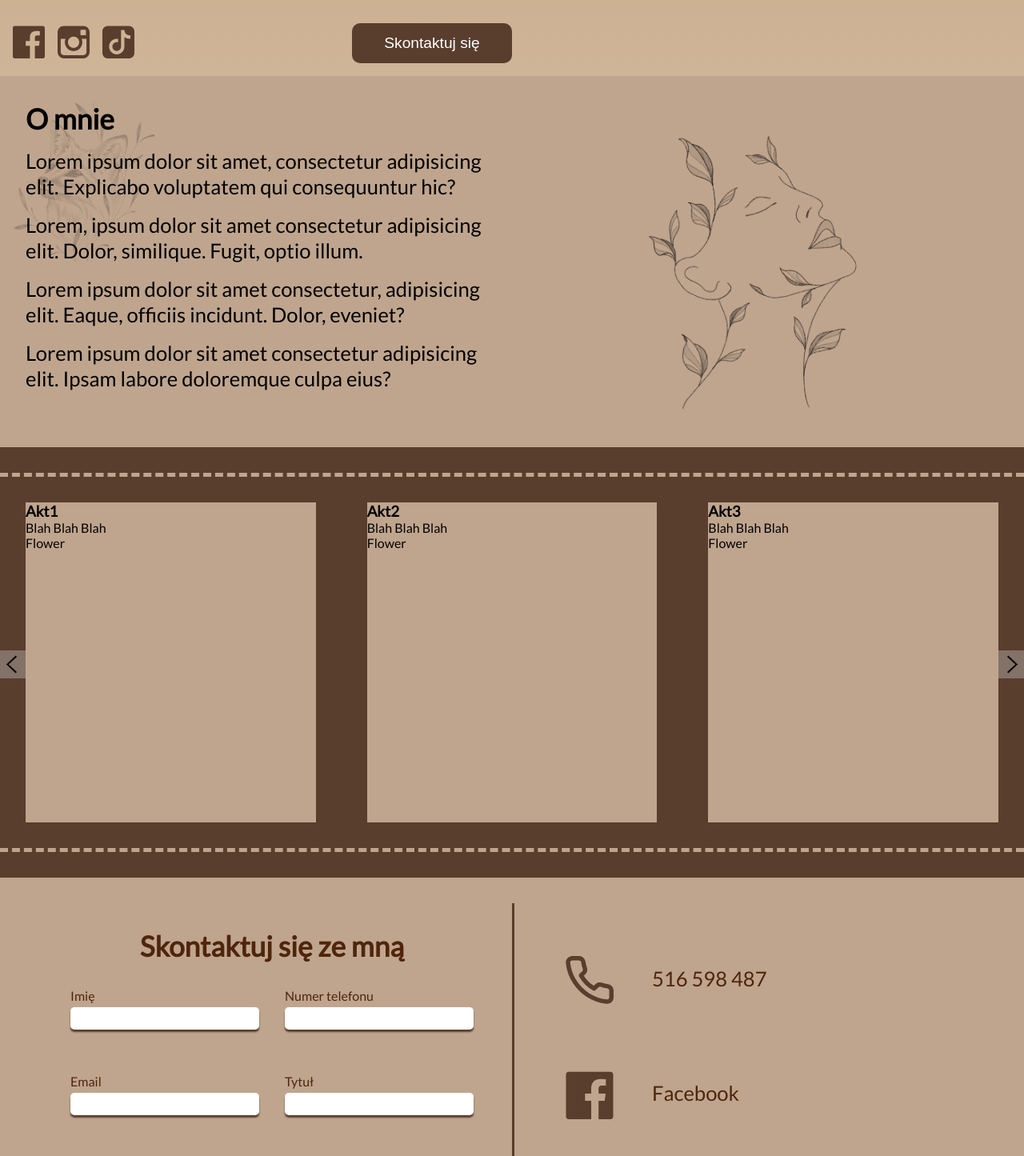
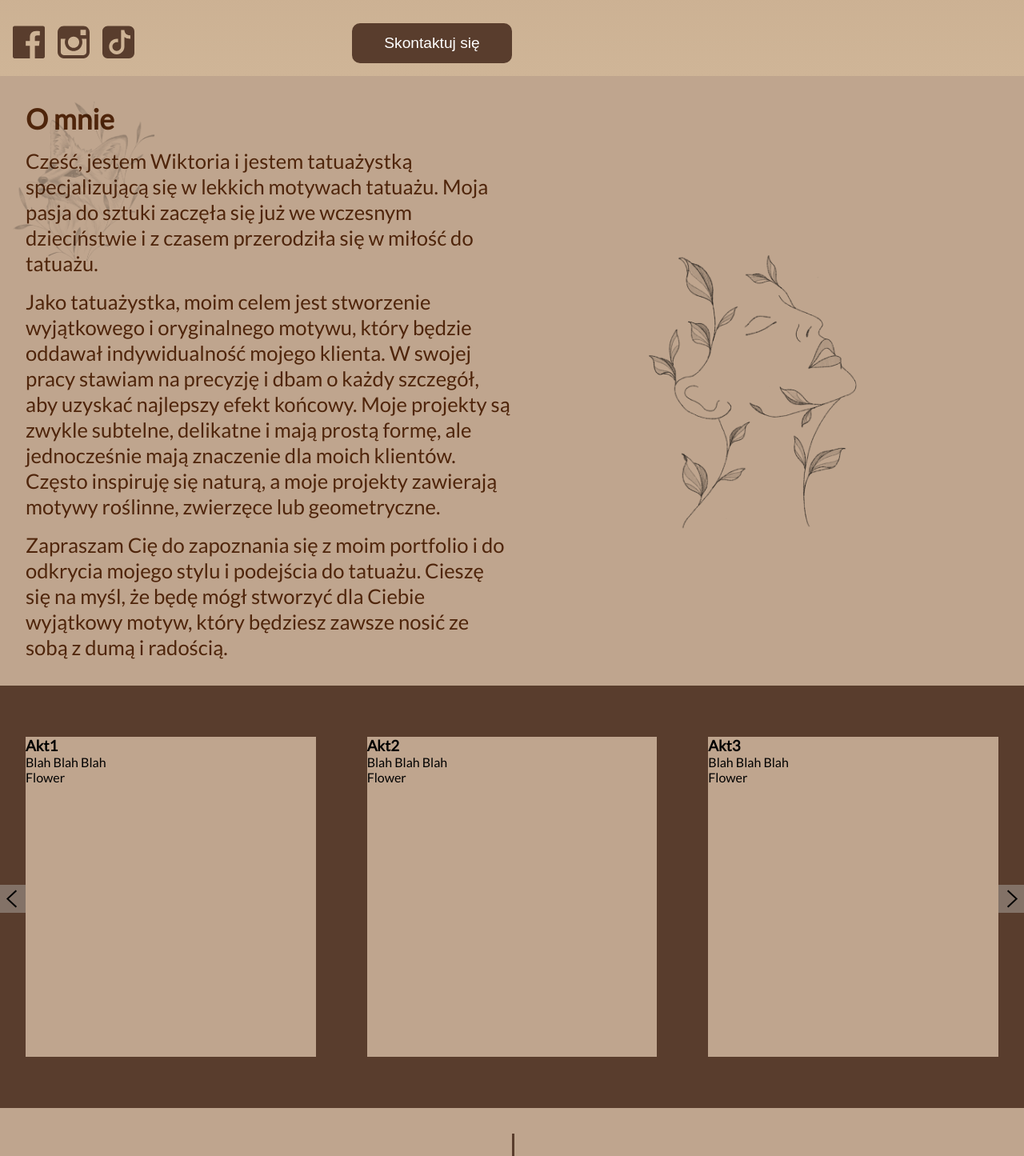
Before and after one commit to INFORM4TYK/tattoo-portfolio, a Next.js app: page / in a window 1280 px wide. Shown: the part 705-2150 px from the top of the page at 80% size. Built offline with nearby package versions, Linux system fonts and the light colour scheme; a web font is replaced by a local one.

Commit message:
SmallFix

```diff
--- a/components/about/About.js
+++ b/components/about/About.js
@@ -6,10 +6,26 @@ const About = () => {
     <section className={styles.mainSec}>
       <article className={styles.mainContent}>
         <h2>O mnie</h2>
-        <p>Lorem ipsum dolor sit amet, consectetur adipisicing elit. Explicabo voluptatem qui consequuntur hic?</p>
-        <p>Lorem, ipsum dolor sit amet consectetur adipisicing elit. Dolor, similique. Fugit, optio illum.</p>
-        <p>Lorem ipsum dolor sit amet consectetur, adipisicing elit. Eaque, officiis incidunt. Dolor, eveniet?</p>
-        <p>Lorem ipsum dolor sit amet consectetur adipisicing elit. Ipsam labore doloremque culpa eius?</p>
+        <p>
+          Cześć, jestem Wiktoria i jestem tatuażystką specjalizującą się w
+          lekkich motywach tatuażu. Moja pasja do sztuki zaczęła się już we
+          wczesnym dzieciństwie i z czasem przerodziła się w miłość do tatuażu.
+        </p>
+        <p>
+          Jako tatuażystka, moim celem jest stworzenie wyjątkowego i
+          oryginalnego motywu, który będzie oddawał indywidualność mojego
+          klienta. W swojej pracy stawiam na precyzję i dbam o każdy szczegół,
+          aby uzyskać najlepszy efekt końcowy. Moje projekty są zwykle subtelne,
+          delikatne i mają prostą formę, ale jednocześnie mają znaczenie dla
+          moich klientów. Często inspiruję się naturą, a moje projekty zawierają
+          motywy roślinne, zwierzęce lub geometryczne.
+        </p>
+        <p>
+          Zapraszam Cię do zapoznania się z moim portfolio i do odkrycia mojego
+          stylu i podejścia do tatuażu. Cieszę się na myśl, że będę mógł
+          stworzyć dla Ciebie wyjątkowy motyw, który będziesz zawsze nosić ze
+          sobą z dumą i radością.
+        </p>
       </article>
       <article className={styles.secImage}>
         <Image src={ImgWomen} alt="tattoimg" />
--- a/components/about/About.module.scss
+++ b/components/about/About.module.scss
@@ -5,6 +5,7 @@
   flex-wrap: nowrap;
   padding: 2rem;
   background-color: var(--sec-color);
+  color: var(--text-dark);
   max-height: fit-content;
 }
 .mainContent {
@@ -61,9 +62,13 @@
     p {
       font-size: var(--fs-small);
     }
+    h2::after {
+      background: url(../../images/fox.png) 6% 10% / 100px auto no-repeat;
+    }
   }
   .mainSec {
     padding: 1rem;
     flex-direction: column;
   }
+
 }
--- a/components/article-list/Article.js
+++ b/components/article-list/Article.js
@@ -1,28 +1,37 @@
-import React from 'react'
+import React, { useEffect, useState } from "react";
 import styles from "./Article.module.scss";
-export const Article = ({news,currentVisibleArticle}) => {
+export const Article = ({ news, currentVisibleArticle, width }) => {
+  const [visibleColumns, setVisibleColumns] = useState(1);
+  useEffect(() => {
+    if (width > 1320) {
+      setVisibleColumns(4);
+    } else if (width > 940 && width <= 1320) {
+      setVisibleColumns(3);
+    } else if (width > 680 && width <= 940) {
+      setVisibleColumns(2);
+    } else {
+      setVisibleColumns(1);
+    }
+  }, [width]);
   return (
-    <div className={styles.listBoxes} style={{
+    // <div className={styles.border}>
+    <div
+      className={styles.listBoxes}
+      style={{
+        transform: `translateX(calc(${currentVisibleArticle} / ${visibleColumns} * -100%))`,
+      }}
+    >
+      {news.map(({ title, body, topic }) => {
+        return (
+          <div key={title} className={styles.box}>
+            <h3>{title}</h3>
+            <p>{body}</p>
+            <p>{topic}</p>
+          </div>
+        );
+      })}
+    </div>
 
-      '@media screen (min-width: 940px)': {
-        transform: `translateX(calc(${currentVisibleArticle} / 3 * -100%))`
-      },
-      '@media screen (min-width: 680px)': {
-        transform: `translateX(calc(${currentVisibleArticle} / 2 * -100%))`
-      },
-      '@media screen (min-width: 1320px)': {
-        transform: `translateX(calc(${currentVisibleArticle} / 4 * -100%))`
-      },
-      transform: `translateX(calc(${currentVisibleArticle} / 1 * -100%))`
-    }}>
-
-          {news.map(({title,body,topic}) =>{
-            return <div key={title} className={styles.box} >
-              <h3>{title}</h3>
-              <p>{body}</p>
-              <p>{topic}</p>
-            </div>
-          })}
-      </div>
-  )
-}
+    // </div>
+  );
+};
--- a/components/article-list/Article.module.scss
+++ b/components/article-list/Article.module.scss
@@ -9,14 +9,17 @@
 }
 .listBoxes {
   position: relative;
-  border-bottom: 5px dashed var(--sec-color);
-  border-top: 5px dashed var(--sec-color);
+
   display: inline-flex;
   justify-content: flex-start;
   box-sizing: border-box;
   max-width: 100%;
   width: 100%;
   transition: transform 1s;
+}
+.border{
+  border-bottom: 5px dashed var(--sec-color);
+  border-top: 5px dashed var(--sec-color);
 }
 .box {
   margin: 2rem 0;
--- a/components/article-list/ArticleList.js
+++ b/components/article-list/ArticleList.js
@@ -58,11 +58,6 @@ const ArticleList = () => {
       body: "Blah Blah Blah",
       topic: "Flower",
     },
-    {
-      title: "Akt10",
-      body: "Blah Blah Blah",
-      topic: "Flower",
-    },
   ];
   const { width } = useWindowDimensions();
   const [currentVisibleArticle, setCurrentVisibleArticle] = useState(0);
@@ -71,24 +66,30 @@ const ArticleList = () => {
   }, [width]);
   const nextNews = (e) => {
     e.preventDefault();
-    if(currentVisibleArticle === news.length - (
-      (width > 1320) ? 9 :
-      (width <= 1320 && width > 940) ? 8 :
-      (width <= 940 && width > 680) ? 6 :
-      (width <= 680) ? 1 :
-      0
-    )){
+    if (
+      currentVisibleArticle ===
+      news.length -
+        (width > 1320
+          ? 4
+          : width <= 1320 && width > 940
+          ? 3
+          : width <= 940 && width > 680
+          ? 2
+          : width <= 680
+          ? 1
+          : 0)
+    ) {
       return null;
     }
-
-    setCurrentVisibleArticle(prev => prev + 1);
-    console.log("next");
+    setCurrentVisibleArticle((prev) => prev + 1);
   };
 
   const prevNews = (e) => {
     e.preventDefault();
-    setCurrentVisibleArticle(prev => prev - 1);
-    console.log("back");
+    if (currentVisibleArticle === 0) {
+      return null;
+    }
+    setCurrentVisibleArticle((prev) => prev - 1);
   };
 
   return (
@@ -96,7 +97,7 @@ const ArticleList = () => {
       className={styles.listContainer}
       currentVisibleArticle={currentVisibleArticle}
     >
-      <Article news={news} currentVisibleArticle={currentVisibleArticle}/>
+      <Article news={news} currentVisibleArticle={currentVisibleArticle} width={width}/>
       <Image
         src={LeftArrow}
         className={styles.leftArrow}
--- a/components/contact/Contact.js
+++ b/components/contact/Contact.js
@@ -170,7 +170,7 @@ const Contact = () => {
           </Link>
         </div>
         <div>
-          {" "}
+
           <Link
             href="https://www.facebook.com/wiktoria.woznicka.52"
             target="_blank"
@@ -190,7 +190,8 @@ const Contact = () => {
         </div>
         <div>
           <Link href="#" target="_blank">
-            <Image src={Tiktok} alt="tiktok" />
+            <Image src={Tiktok} alt="tiktok"
+            />
           <p>TikTok</p>
           </Link>
         </div>
--- a/components/contact/Contact.module.scss
+++ b/components/contact/Contact.module.scss
@@ -108,7 +108,7 @@
     img {
       margin: 1rem;
       width: 60px;
-      height: 60px;
+      height: auto;
     }
     p {
       flex: 2;
@@ -153,7 +153,7 @@
   }
   input:invalid[focused="true"],
   textarea:invalid[focused="true"] {
-    border: 1px solid var(--font-red);
+    border: 1px solid red;
   }
   div:nth-child(5) {
     grid-column: 1 / span 2;
@@ -178,6 +178,7 @@
     }
     .secForm,.secContact{
         padding-inline: 6rem;
+        border: none;
     }
 }
 @media (max-width: 700px) {
@@ -211,6 +212,7 @@
       align-items: center;
       flex-direction: row;
       flex-wrap: wrap;
+      padding: 0 1rem;
       p{
         font-size: var(--fs-medium);
       }
--- a/components/header/Header.js
+++ b/components/header/Header.js
@@ -15,15 +15,21 @@ const Header = () => {
         </div>
         <section className={styles.secContact}>
           <div>
-            <Link href="https://www.facebook.com/wiktoria.woznicka.52" target="_blank">
+            <Link
+              href="https://www.facebook.com/wiktoria.woznicka.52"
+              target="_blank"
+            >
               <Image src={Facebook} alt="facebook" />
             </Link>
-            <Link href="https://www.instagram.com/victoriu.tattoo/" target="_blank">
+            <Link
+              href="https://www.instagram.com/victoriu.tattoo/"
+              target="_blank"
+            >
               <Image src={Instagram} alt="instagram" />
             </Link>
             <Link href="#" legacyBehavior>
               <a>
-              <Image src={Tiktok} alt="tiktok" />
+                <Image src={Tiktok} alt="tiktok" />
               </a>
             </Link>
           </div>
@@ -33,7 +39,7 @@ const Header = () => {
         </section>
       </section>
       <section className={styles.secimage}>
-        <Image src={ImgHeader} alt="tattoimg" />
+        <Image src={ImgHeader} alt="tattoimg" priority={true} />
       </section>
     </header>
   );
```
